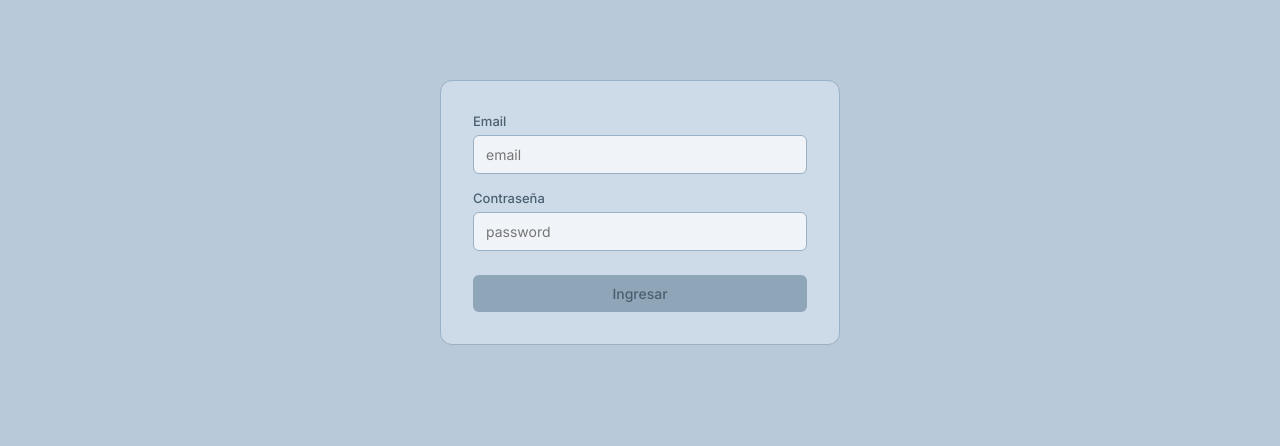
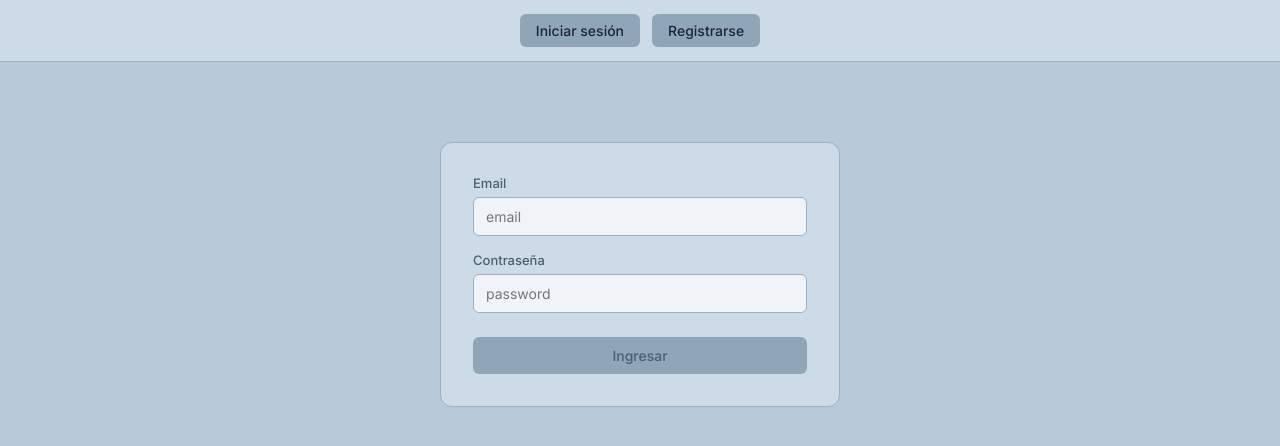
Before and after one commit to AFilippelli/AdrianFilippelli-TP2-2026-C1, an Angular app in the folder client/: page /login in a window 1280 px wide. Shown: the top 446 px of the page. Built offline with nearby package versions, Linux system fonts and the light colour scheme.

Commit message:
nav-auth

```diff
--- a/client/src/app/auth/login/login.html
+++ b/client/src/app/auth/login/login.html
@@ -1,3 +1,5 @@
+<app-nav-auth></app-nav-auth>
+
 <form [formGroup]="formulario">
     <div>
         <label for="email">Email</label>
--- a/client/src/app/auth/login/login.ts
+++ b/client/src/app/auth/login/login.ts
@@ -3,10 +3,12 @@ import { AuthService } from '../../services/auth.service/auth.service';
 import { Router } from '@angular/router';
 import { FormControl, FormGroup, ReactiveFormsModule, Validators } from '@angular/forms';
 import { ILogin } from '../auth.interfaces';
+import { NavAuth } from "../nav-auth/nav-auth";
+
 
 @Component({
   selector: 'app-login',
-  imports: [ReactiveFormsModule],
+  imports: [ReactiveFormsModule, NavAuth],
   templateUrl: './login.html',
   styleUrl: './login.css',
 })
--- /dev/null
+++ b/client/src/app/auth/nav-auth/nav-auth.css
@@ -0,0 +1,20 @@
+.nav-auth {
+  display: flex;
+  align-items: center;
+  justify-content: center;
+  gap: 12px;
+  background: var(--surface);
+  border-bottom: 1px solid var(--border);
+  padding: 14px 16px;
+}
+
+.nav-auth button {
+  background-color: var(--surface-dark);
+  color: var(--text);
+  font-size: 14px;
+}
+
+.nav-auth button:hover {
+  background-color: var(--accent);
+  color: var(--white);
+}
--- /dev/null
+++ b/client/src/app/auth/nav-auth/nav-auth.html
@@ -0,0 +1,4 @@
+<nav class="nav-auth">
+    <button (click)="irALogin()">Iniciar sesión</button>
+    <button (click)="irARegistro()">Registrarse</button>
+</nav>
--- /dev/null
+++ b/client/src/app/auth/nav-auth/nav-auth.ts
@@ -0,0 +1,21 @@
+import { Component, inject } from '@angular/core';
+import { Router } from '@angular/router';
+
+@Component({
+  selector: 'app-nav-auth',
+  imports: [],
+  templateUrl: './nav-auth.html',
+  styleUrl: './nav-auth.css',
+})
+export class NavAuth {
+
+  router = inject(Router);
+
+  irALogin() {
+    this.router.navigateByUrl('/login');
+  }
+
+  irARegistro() {
+    this.router.navigateByUrl('/registro');
+  }
+}
--- a/client/src/app/auth/registro/registro.html
+++ b/client/src/app/auth/registro/registro.html
@@ -1,3 +1,4 @@
+<app-nav-auth></app-nav-auth>
 <form [formGroup]="formulario">
     <div>
         <label for="nombre">Nombre</label>
--- a/client/src/app/auth/registro/registro.ts
+++ b/client/src/app/auth/registro/registro.ts
@@ -1,12 +1,12 @@
 import { Component, inject, signal } from '@angular/core';
 import { AbstractControl, FormControl, FormGroup, ReactiveFormsModule, Validators } from '@angular/forms';
-import { IRegistro } from '../auth.interfaces';
 import { AuthService } from '../../services/auth.service/auth.service';
 import { Router } from '@angular/router';
+import { NavAuth } from "../nav-auth/nav-auth";
 
 @Component({
   selector: 'app-registro',
-  imports: [ReactiveFormsModule],
+  imports: [ReactiveFormsModule, NavAuth],
   templateUrl: './registro.html',
   styleUrl: './registro.css',
 })
```
